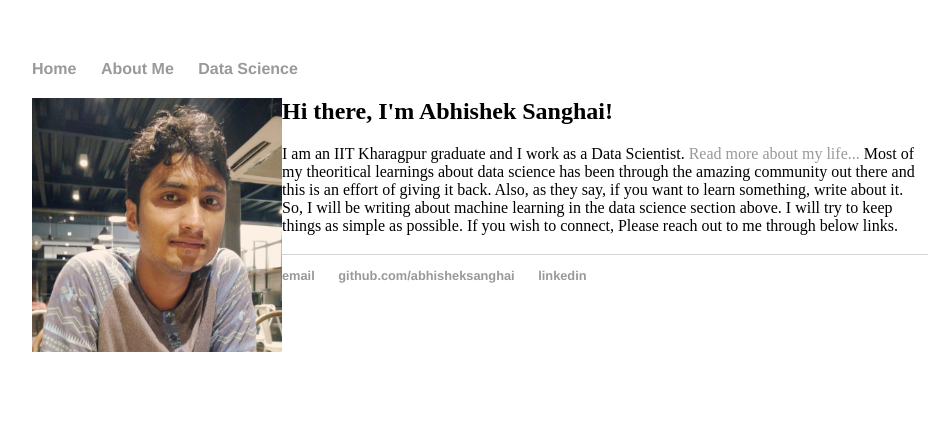
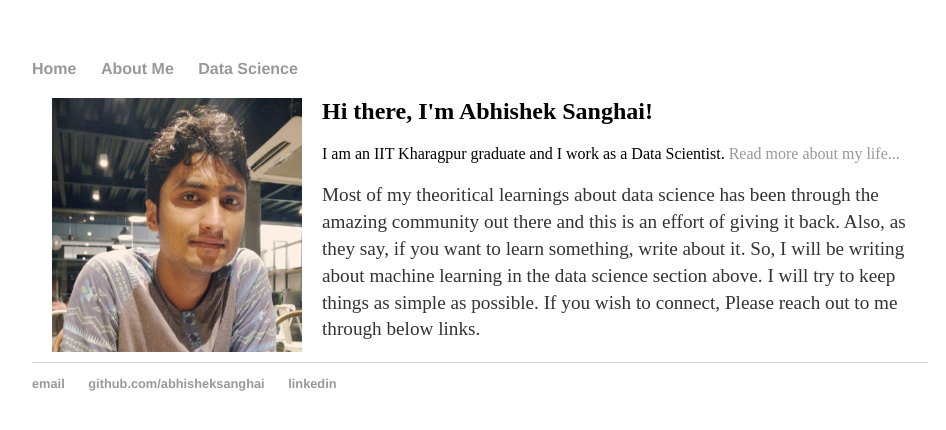
Before and after one commit to abhisheksanghai/abhisheksanghai.github.io, a Jekyll site: the page built from index.html, in a window 1280 px wide. Shown: the top 430 px of the page, without its empty margins (160-1106 px from the left). Built offline with Jekyll 4.4.1, drawn with Linux system fonts in a browser that asks for light colours.

Commit message:
Update index.html
changing layout

```diff
--- a/index.html
+++ b/index.html
@@ -3,13 +3,13 @@ layout: default
 title: Abhishek Sanghai, Exploring!
 ---
 <div class="blurb">
-	<p> <img src="/images/Abhishek_Sanghai.jpg" alt="AbhishekSanghai" width="250" align="left">
+	<p> <img src="/images/Abhishek_Sanghai.jpg" alt="AbhishekSanghai" width="250" align="left" hspace = "20">
 		<h2>Hi there, I'm Abhishek Sanghai!</h2>
 		I am an IIT Kharagpur graduate and I work as a Data Scientist. <a href="/about">Read more about my life...</a>
+	</p>
 
-		Most of my theoritical learnings about data science has been through the amazing community out there and this is an effort
+	<p> Most of my theoritical learnings about data science has been through the amazing community out there and this is an effort
 		of giving it back. Also, as they say, if you want to learn something, write about it. So, I will be writing about
 		machine learning in the data science section above. I will try to keep things as simple as possible. If you wish to
-		connect, Please reach out to me through below links.
-	</p>
+		connect, Please reach out to me through below links. </p>
 </div><!-- /.blurb -->
```
